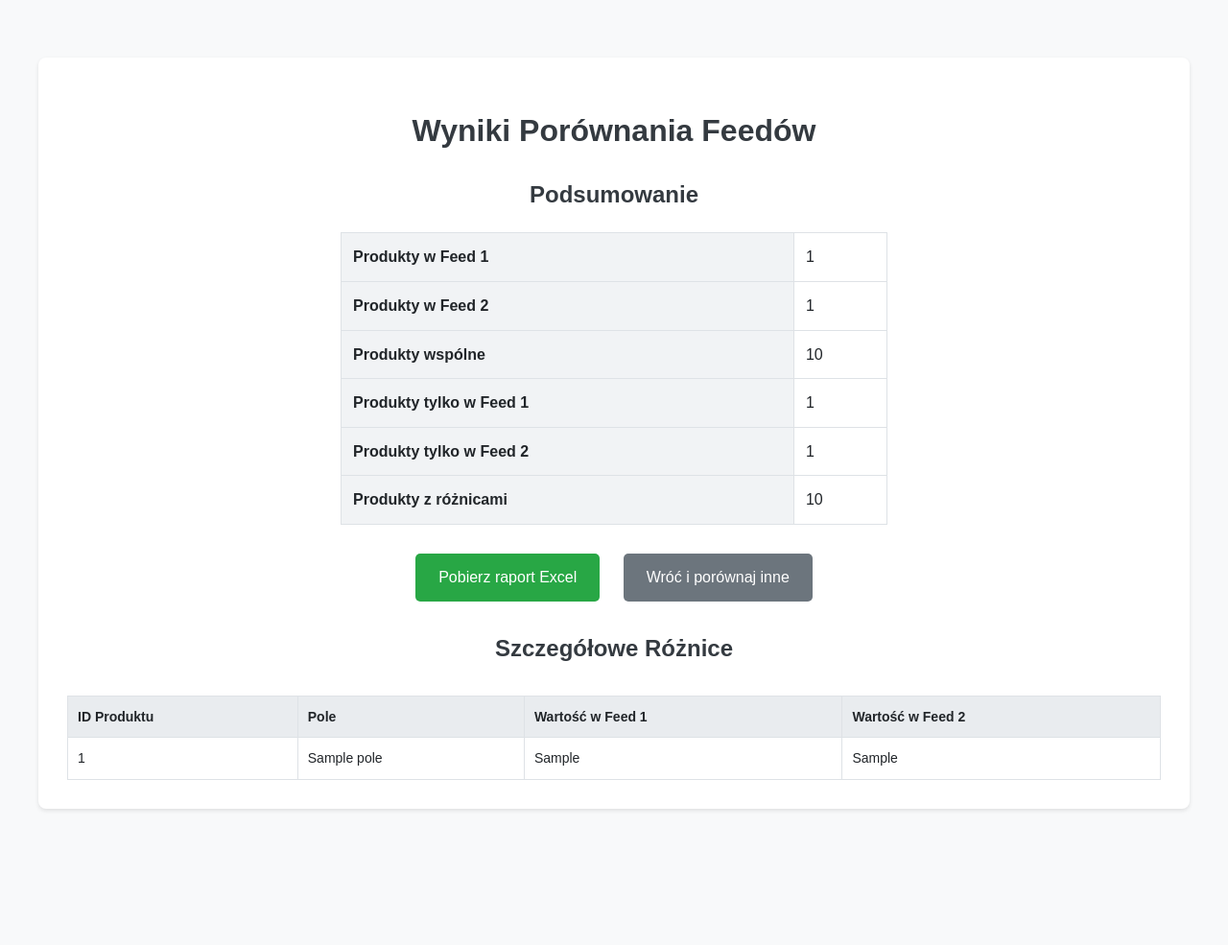
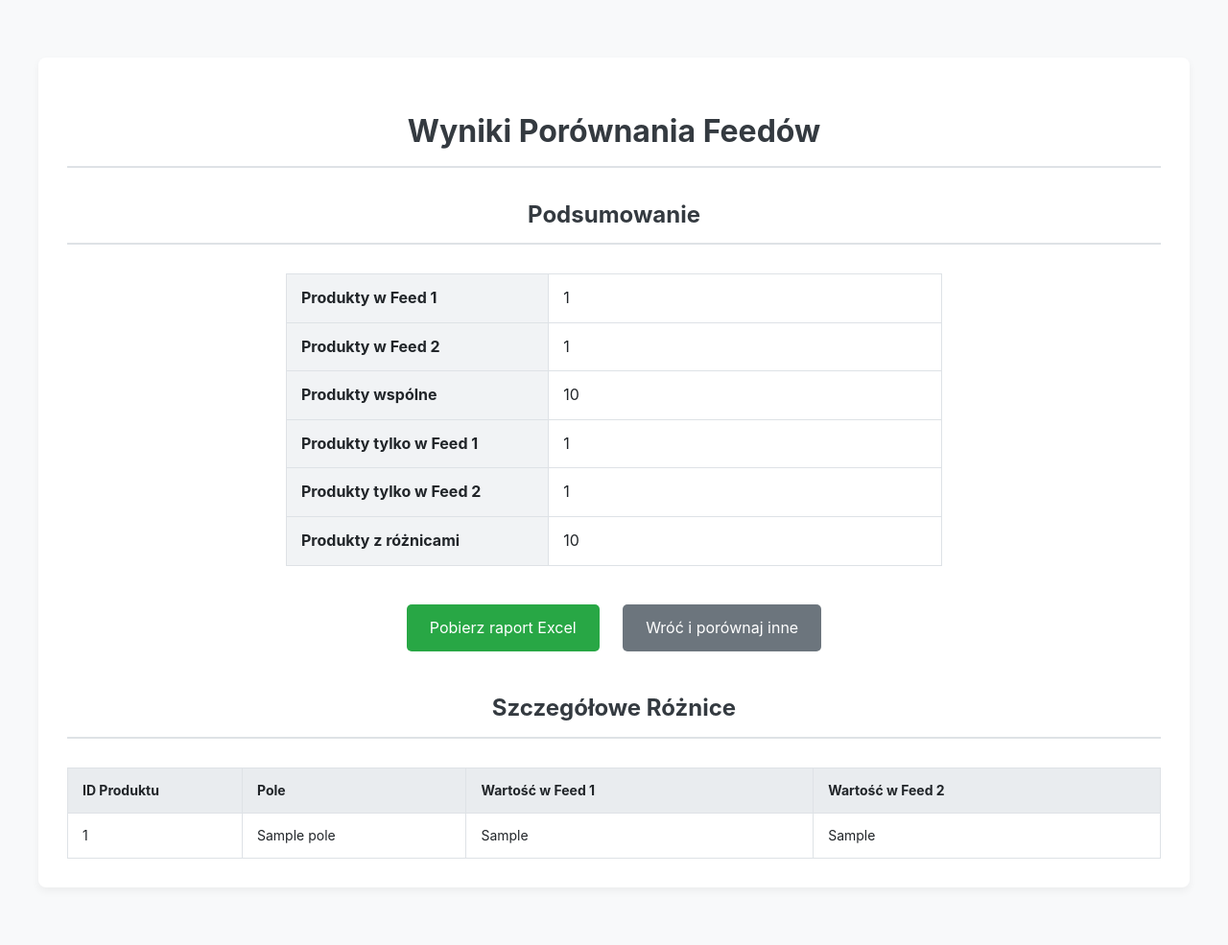
Before and after one commit to damianmalecdev/Feed-Comparator-App, a Flask app: template templates/results.html in a window 1280 px wide. Shown: the whole page at 96% size. Before the commit the page ends 845 px from the top, so only its background shows below. Run offline with Flask 3, Linux system fonts and the light colour scheme; the template is opened without the code that fills it: most values are stand-ins (such as "Sample title", 1, 10 or a date in 2020).

Commit message:
Poprawka UX tabeli wyników i dodanie limitu wyświetlania

```diff
--- a/templates/results.html
+++ b/templates/results.html
@@ -5,20 +5,93 @@
     <meta name="viewport" content="width=device-width, initial-scale=1.0">
     <title>Wyniki Porównania</title>
     <style>
-        body { font-family: sans-serif; max-width: 1200px; margin: 40px auto; padding: 20px; line-height: 1.6; background-color: #f8f9fa; color: #212529; }
-        h1, h2 { text-align: center; color: #343a40; }
-        .container { background-color: #fff; padding: 30px; border-radius: 8px; box-shadow: 0 2px 4px rgba(0,0,0,0.1); }
-        .summary-table { width: 50%; margin: 20px auto; border-collapse: collapse; }
-        .summary-table td { padding: 12px; border: 1px solid #dee2e6; }
-        .summary-table td:first-child { font-weight: bold; background-color: #f1f3f5; }
-        .actions { text-align: center; margin: 30px 0; }
-        .btn { display: inline-block; padding: 12px 24px; background-color: #28a745; color: white; text-decoration: none; border-radius: 5px; font-size: 16px; margin: 0 10px; }
+        body {
+            font-family: -apple-system, BlinkMacSystemFont, "Segoe UI", Roboto, "Helvetica Neue", Arial, sans-serif;
+            max-width: 1200px;
+            margin: 40px auto;
+            padding: 20px;
+            line-height: 1.6;
+            background-color: #f8f9fa;
+            color: #212529;
+        }
+        h1, h2 {
+            text-align: center;
+            color: #343a40;
+            border-bottom: 2px solid #dee2e6;
+            padding-bottom: 10px;
+            margin-bottom: 30px;
+        }
+        .container {
+            background-color: #fff;
+            padding: 30px;
+            border-radius: 8px;
+            box-shadow: 0 4px 8px rgba(0,0,0,0.05);
+        }
+        .summary-table {
+            width: 60%;
+            margin: 20px auto;
+            border-collapse: collapse;
+        }
+        .summary-table td {
+            padding: 12px 15px;
+            border: 1px solid #dee2e6;
+        }
+        .summary-table td:first-child {
+            font-weight: bold;
+            background-color: #f1f3f5;
+            width: 40%;
+        }
+        .actions {
+            text-align: center;
+            margin: 40px 0;
+        }
+        .btn {
+            display: inline-block;
+            padding: 12px 24px;
+            color: white;
+            text-decoration: none;
+            border-radius: 5px;
+            font-size: 16px;
+            margin: 0 10px;
+            transition: background-color 0.2s ease-in-out;
+            border: none;
+            cursor: pointer;
+        }
+        .btn-download { background-color: #28a745; }
+        .btn-download:hover { background-color: #218838; }
         .btn-back { background-color: #6c757d; }
-        .results-table { width: 100%; margin-top: 30px; border-collapse: collapse; font-size: 14px; }
-        .results-table th, .results-table td { padding: 10px; border: 1px solid #dee2e6; text-align: left; }
-        .results-table th { background-color: #e9ecef; }
-        .results-table tr:nth-child(even) { background-color: #f8f9fa; }
-        .no-diff { text-align: center; color: #6c757d; font-style: italic; margin-top: 20px;}
+        .btn-back:hover { background-color: #5a6268; }
+
+        .results-table {
+            width: 100%;
+            margin-top: 30px;
+            border-collapse: collapse;
+            font-size: 14px;
+            table-layout: fixed;
+        }
+        .results-table th, .results-table td {
+            padding: 12px 15px;
+            border: 1px solid #dee2e6;
+            text-align: left;
+            word-wrap: break-word;
+            overflow-wrap: break-word;
+        }
+        .results-table th {
+            background-color: #e9ecef;
+        }
+        .results-table tbody tr:hover {
+            background-color: #f1f3f5;
+        }
+        .results-table th:nth-child(1) { width: 15%; }
+        .results-table th:nth-child(2) { width: 20%; }
+        .results-table th:nth-child(3) { width: 32.5%; }
+        .results-table th:nth-child(4) { width: 32.5%; }
+        .no-diff {
+            text-align: center;
+            color: #6c757d;
+            font-style: italic;
+            margin-top: 20px;
+        }
     </style>
 </head>
 <body>
@@ -54,7 +127,7 @@
         </table>
 
         <div class="actions">
-            <a href="/download_excel?feed1={{ feed1_url }}&feed2={{ feed2_url }}" class="btn">Pobierz raport Excel</a>
+            <a href="/download_excel?feed1={{ feed1_url }}&feed2={{ feed2_url }}" class="btn btn-download">Pobierz raport Excel</a>
             <a href="/" class="btn btn-back">Wróć i porównaj inne</a>
         </div>
 
```
